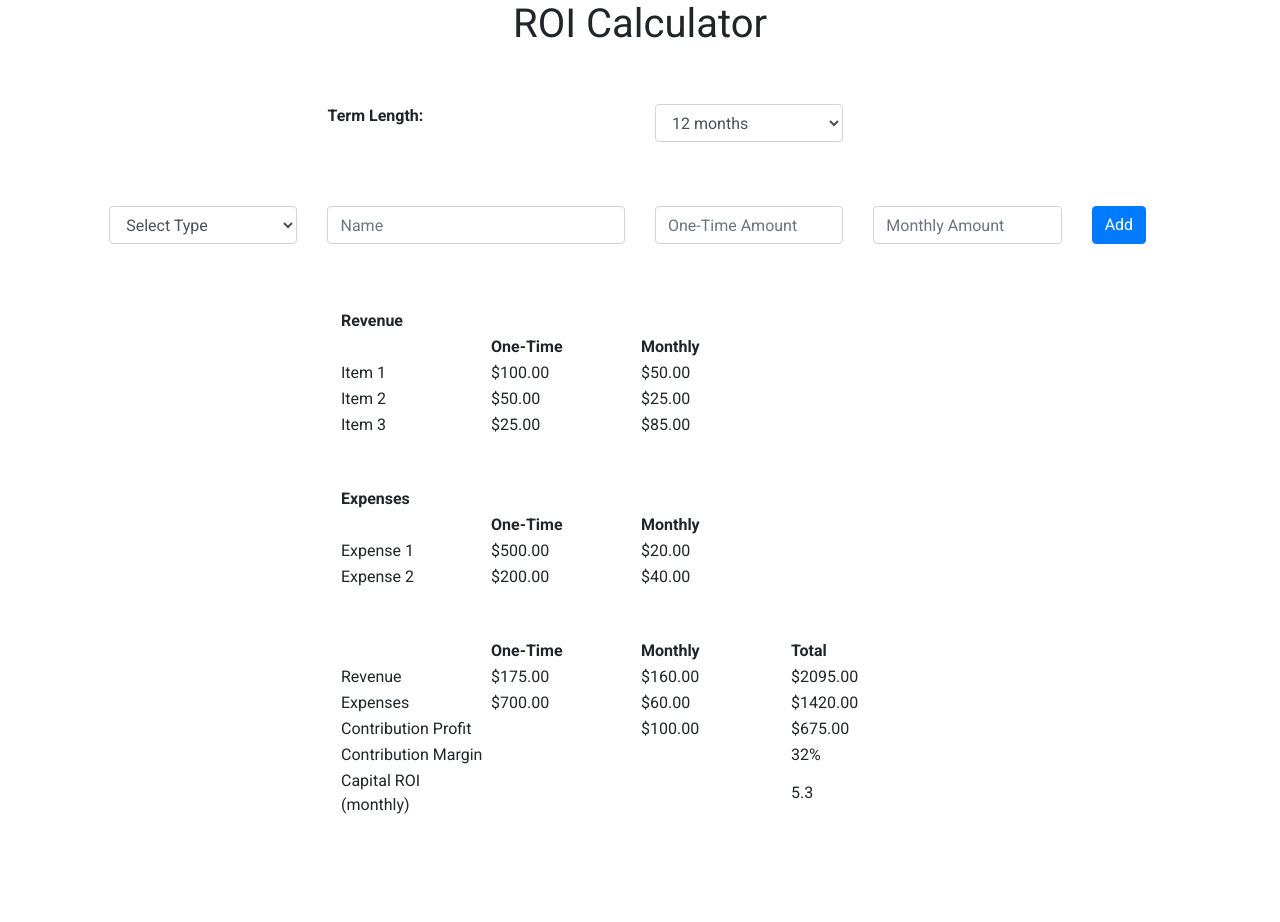
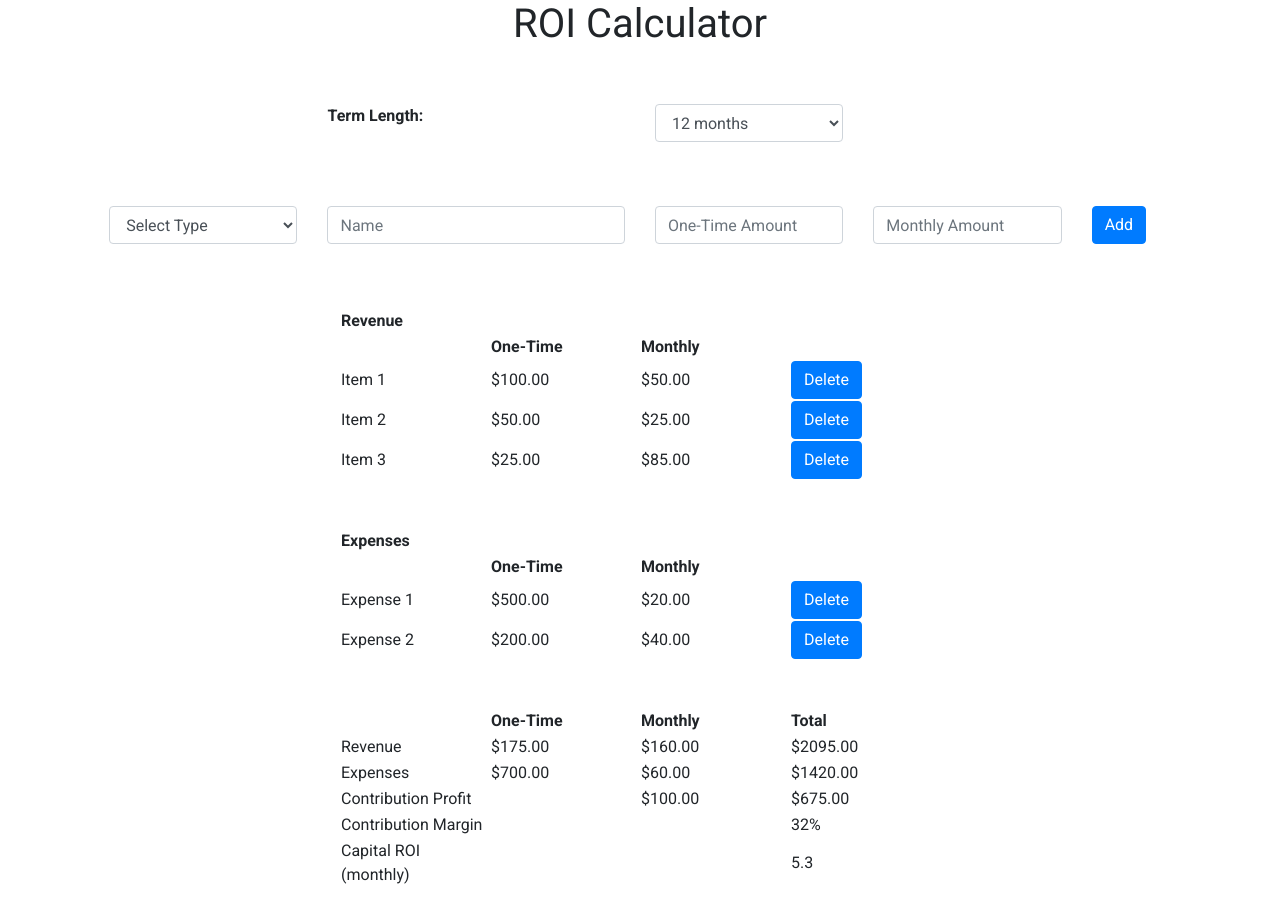
Before and after one commit to zayolab/developer-exercise, a React (Create React App) app: page / in a window 1280 px wide. Shown: the top 922 px of the page. Before the commit the page ends 866 px from the top, so only its background shows below. Built offline with nearby package versions, Linux system fonts and the light colour scheme.

Commit message:
refactor/moving-value-calculator - Added delete buttons back to Expenses and Revenue tables.

```diff
--- a/src/App.js
+++ b/src/App.js
@@ -152,8 +152,8 @@ class App extends Component {
   }
 
   render() {
-    let revenueTableData = getRevenueTableData(this.state.revenue);
-    let expensesTableData = getExpensesTableData(this.state.expenses);
+    let revenueTableData = getRevenueTableData(this.state.revenue, this.handleDelete);
+    let expensesTableData = getExpensesTableData(this.state.expenses, this.handleDelete);
     let termLength = this.state.newTerm
     let totalRevenue = this.state.oneTimeRevenue + (this.state.monthlyRevenue * termLength)
     let totalExpense = this.state.oneTimeExpense + (this.state.monthlyExpense * termLength)
--- a/src/getExpensesTableData.js
+++ b/src/getExpensesTableData.js
@@ -1,14 +1,16 @@
 import React from 'react';
+import {Button} from 'react-bootstrap'
 import './App.css'
 
-export const getExpensesTableData = (expenses) => {
+export const getExpensesTableData = (expenses, onDelete) => {
   return (
-    expenses.map((expense, index) => {
+    expenses.map((expenses, index) => {
       return (
         <tr key={"expense" + index}>
-          <td>{expense.name}</td>
-          <td>${expense.oneTime.toFixed(2)}</td>
-          <td>${expense.monthly.toFixed(2)}</td>
+          <td>{expenses.name}</td>
+          <td>${expenses.oneTime.toFixed(2)}</td>
+          <td>${expenses.monthly.toFixed(2)}</td>
+          <td><Button onClick={() => onDelete('expenses', index)}>Delete</Button></td>
         </tr>
       )
     })
--- a/src/getRevenueTableData.js
+++ b/src/getRevenueTableData.js
@@ -1,16 +1,18 @@
 import React from 'react';
+import {Button} from 'react-bootstrap'
 import './App.css'
 
-export const getRevenueTableData = (revenue) => {
+export const getRevenueTableData = (revenue, onDelete) => {
   return (
-    revenue.map((item, index) => {
+    revenue.map((revenue, index) => {
       return (
         <tr key={"revenue" + index}>
-          <td>{item.name}</td>
-          <td>${item.oneTime.toFixed(2)}</td>
-          <td>${item.monthly.toFixed(2)}</td>
+          <td>{revenue.name}</td>
+          <td>${revenue.oneTime.toFixed(2)}</td>
+          <td>${revenue.monthly.toFixed(2)}</td>
+          <td><Button onClick={() => onDelete('revenue', index)}>Delete</Button></td>
         </tr>
-      )
+      );
     })
   );
 }
```
